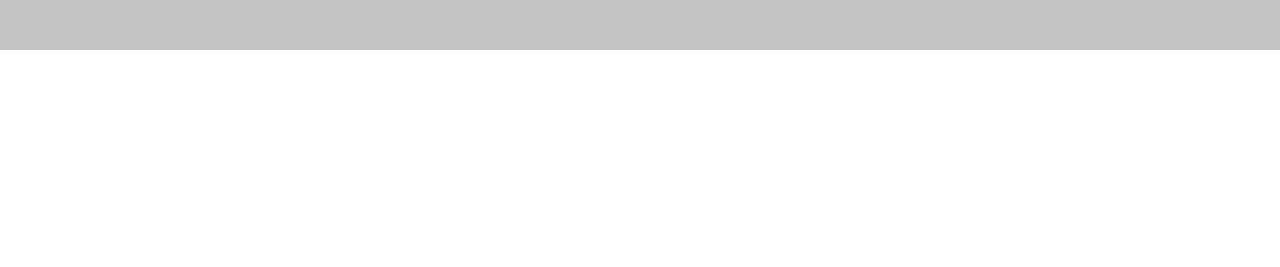
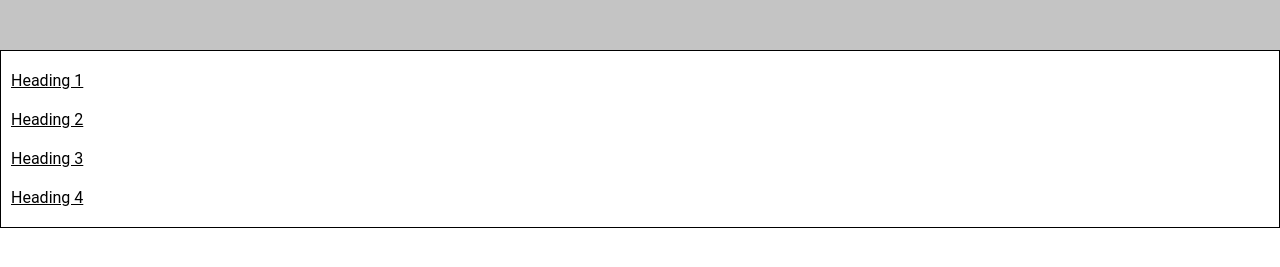
Before and after one commit to vinaymavi/sandhya-project, a plain HTML site: page index.html in a window 1280 px wide. Shown: the part 59-326 px from the top of the page. Drawn offline with Linux system fonts and the light colour scheme.

Commit message:
Nav bar ready.

```diff
--- a/index.html
+++ b/index.html
@@ -10,5 +10,11 @@
     <div class="project-title">
         <h1>Project Title</h1>
     </div>
+    <div class="nav-section">
+        <a href="#heading1" class="link">Heading 1</a>
+        <a href="#heading2" class="link">Heading 2</a>
+        <a href="#heading3" class="link">Heading 3</a>
+        <a href="#heading4" class="link">Heading 4</a>
+    </div>
 </body>
 </html>
--- a/style.css
+++ b/style.css
@@ -18,3 +18,14 @@ body,html{
     line-height: 56px;
     margin-block-start:0;
 }
+.nav-section{
+    background-color: white;
+    border: 1px solid;
+    padding-left: 10px;
+    padding-bottom: 20px;
+}
+.nav-section a {
+    display: block;
+    color: black;
+    margin-top: 20px;
+}
```
